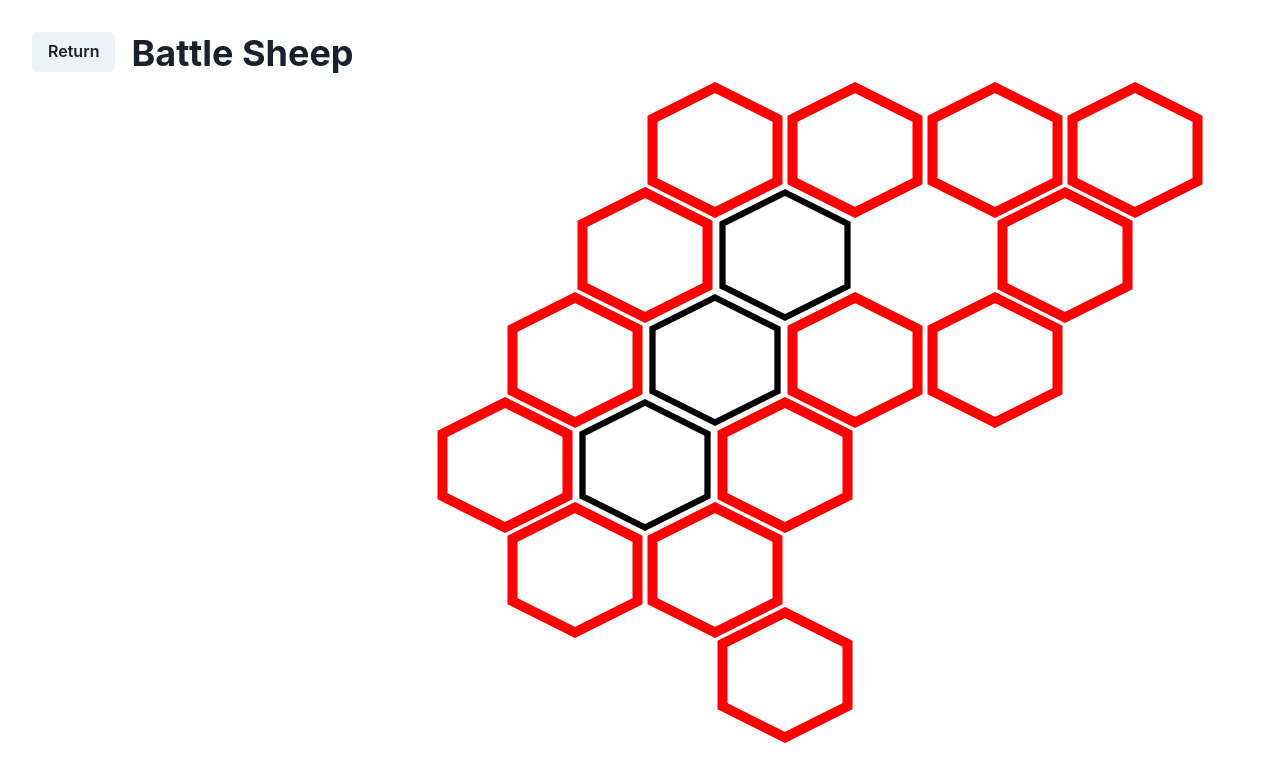
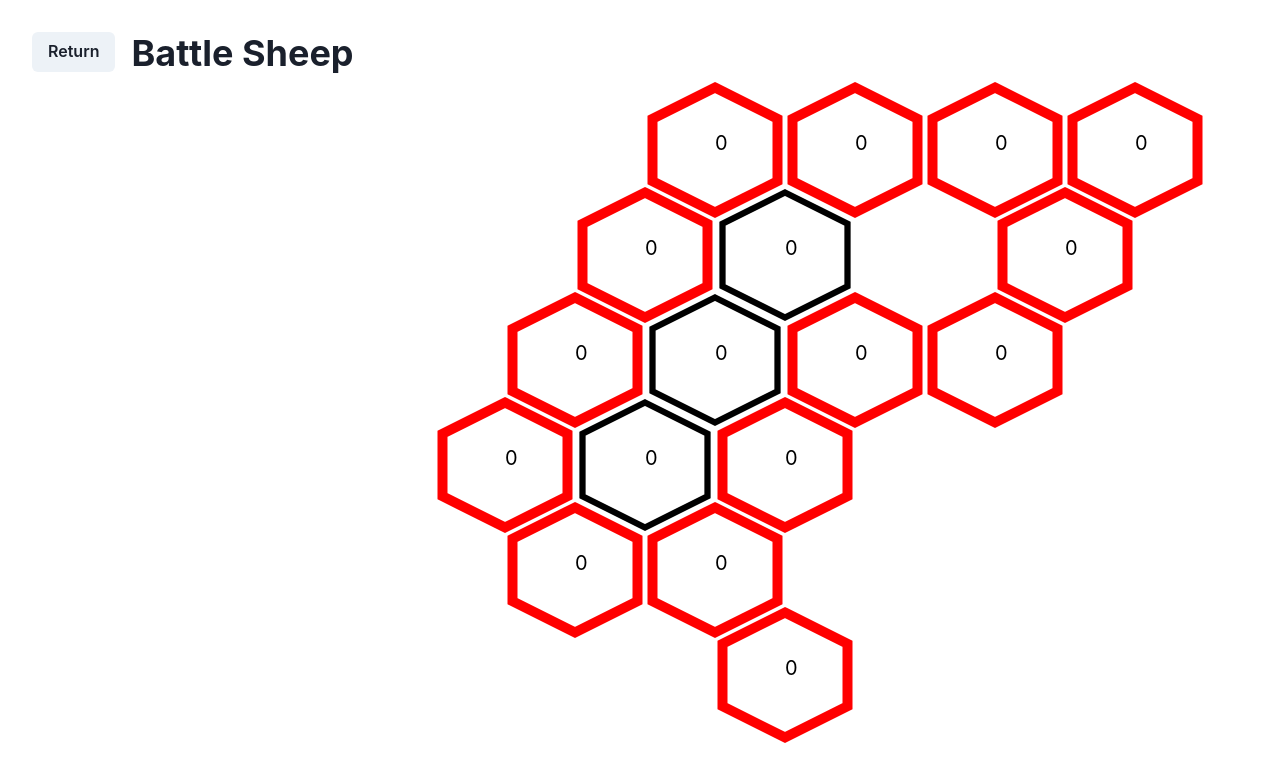
Before and after one commit to ronituohino/battle-sheep, a React (Vite) app: page / in a window 1280 px wide. Both pictures are taken after a click on the button "Play". Shown: the top 782 px of the page. Built offline with nearby package versions, Linux system fonts and the light colour scheme.

Commit message:
add: sheep counter to tiles, selection logic

```diff
--- a/src/components/Tile.tsx
+++ b/src/components/Tile.tsx
@@ -1,12 +1,23 @@
+import type { GameState } from "../utils/game";
+import { Text } from "@chakra-ui/react";
+
 export type TileProps = {
   x: number;
   y: number;
+  gameState: GameState;
   highlighted: boolean;
   selected: boolean;
   click: () => void;
 };
 
-export const Tile = ({ x, y, highlighted, selected, click }: TileProps) => {
+export const Tile = ({
+  x,
+  y,
+  gameState,
+  highlighted,
+  selected,
+  click,
+}: TileProps) => {
   let properties = {
     stroke: "black",
     strokeWidth: 5,
@@ -27,6 +38,7 @@ export const Tile = ({ x, y, highlighted, selected, click }: TileProps) => {
   }
 
   return (
+    <>
       <svg
         viewBox="-10 -10 120 120"
         width="150px"
@@ -36,13 +48,17 @@ export const Tile = ({ x, y, highlighted, selected, click }: TileProps) => {
           top: `calc(${y} * 105px)`,
         }}
       >
+        <g style={{ cursor: "pointer" }} onClick={click}>
           <polygon
-        style={{ cursor: "pointer" }}
             points="50 0,100 25,100 75, 50 100,0 75,0 25"
             fill="white"
             {...properties}
-        onClick={click}
           />
+          <text x="50" y="50">
+            {gameState.board[x][y]}
+          </text>
+        </g>
       </svg>
+    </>
   );
 };
--- a/src/states/Game.tsx
+++ b/src/states/Game.tsx
@@ -52,7 +52,15 @@ export function Game({ setAppState, config }: GameProps) {
   const { isOpen, onOpen, onClose } = useDisclosure();
   const [sheepToMove, setSheepToMove] = useState(1);
 
-  function handleTileClick(coords: Coordinate, highlighted: boolean) {
+  function handleTileClick(
+    coords: Coordinate,
+    highlighted: boolean,
+    selected: boolean
+  ) {
+    if (selected) {
+      return;
+    }
+
     if (highlighted) {
       if (gameState.selectingStart) {
         // Selecting starting tile
@@ -65,10 +73,21 @@ export function Game({ setAppState, config }: GameProps) {
         // Make a move
         onOpen();
       }
-    } else {
+      return;
+    }
+
+    // Select a tile
+    const boardValue = gameState.board[coords[0]][coords[1]];
+
+    // Check if the tile has sheep on it
+    if (boardValue !== undefined && boardValue > 0) {
       const moves = getPossibleMoveTiles(gameState.board, coords);
       setHighlightedHexes(moves);
       setSelectedHex(coords);
+    } else {
+      // Clear selection
+      setHighlightedHexes(undefined);
+      setSelectedHex(undefined);
     }
   }
 
@@ -97,9 +116,10 @@ export function Game({ setAppState, config }: GameProps) {
                 key={`${x}${y}`}
                 x={x}
                 y={y}
+                gameState={gameState}
                 highlighted={highlighted}
                 selected={selected}
-                click={() => handleTileClick([x, y], highlighted)}
+                click={() => handleTileClick([x, y], highlighted, selected)}
               />
             );
           })
```
Lines whose indentation alone changed are shown as unchanged.
